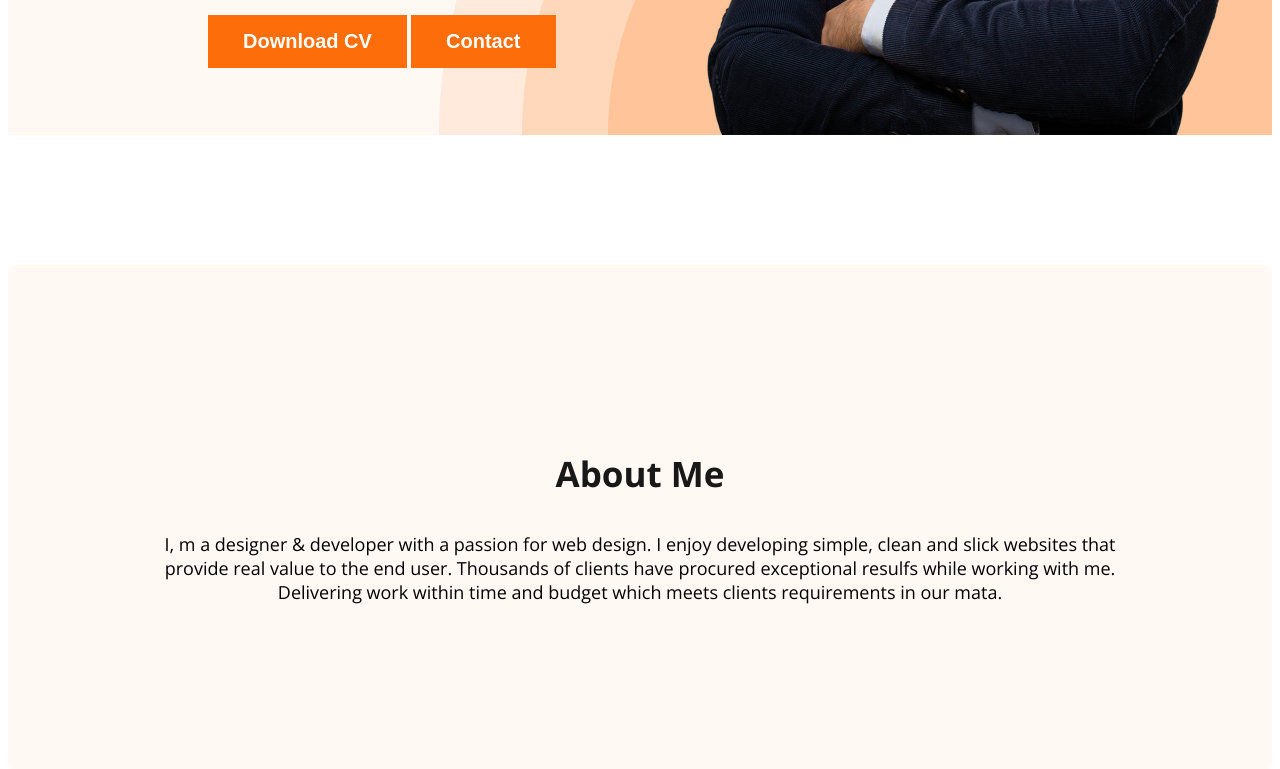
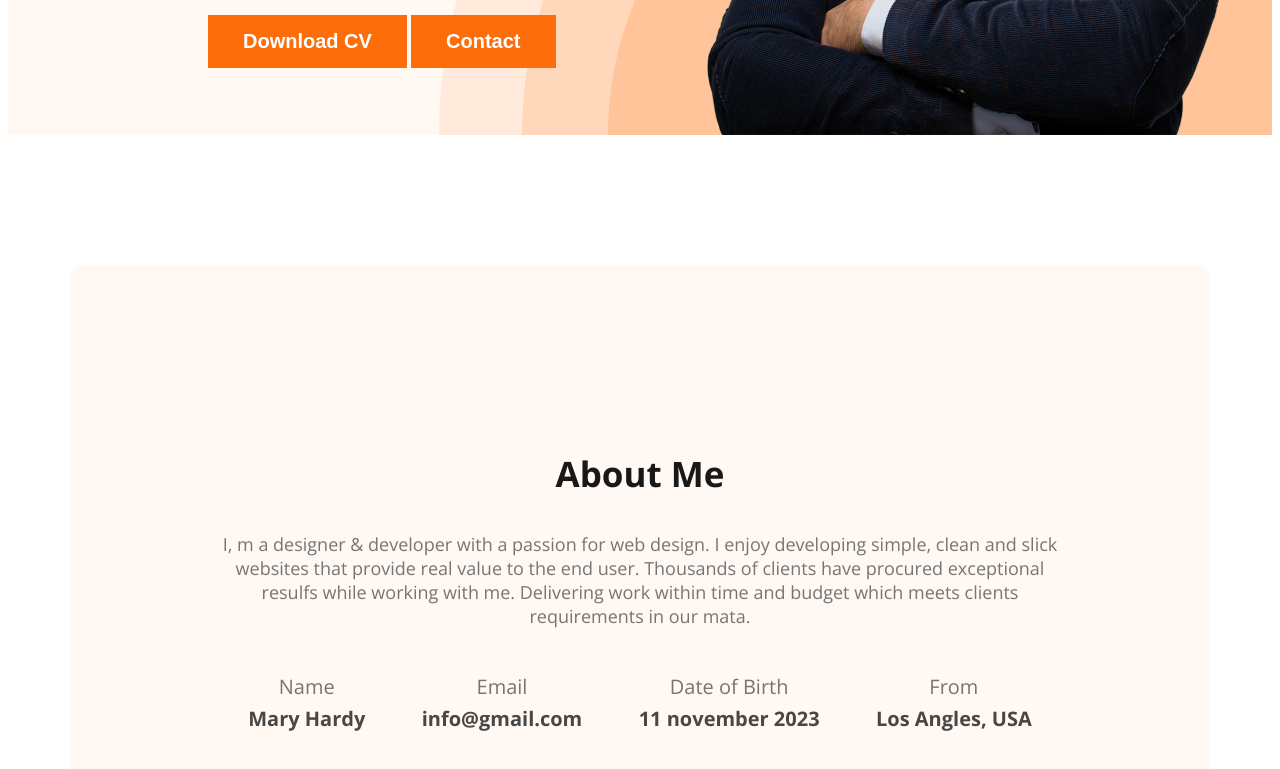
Before and after one commit to AbdulAzizChyMustakim/web-developer-portfolio, a plain HTML site: page index.html in a window 1280 px wide. Shown: the part 730-1499 px from the top of the page. Drawn offline with nearby package versions, Linux system fonts and the light colour scheme.

Commit message:
about section completed

```diff
--- a/index.html
+++ b/index.html
@@ -39,6 +39,25 @@
         <section class="about">
             <h3 class="section-title">About Me</h3>
             <p class="section-description">I, m a designer & developer with a passion for web design. I enjoy developing simple, clean and slick websites that provide real value to the end user. Thousands of clients have procured exceptional resulfs while working with me. Delivering work within time and budget which meets clients requirements in our mata.</p>
+<div class="about-info-container">
+        <div class="about-info">
+            <h4 class="info-title">Name</h4>
+            <p class="info-description">Mary Hardy</p>
+        </div>
+        <div class="about-info">
+            <h4 class="info-title">Email</h4>
+            <p class="info-description">info@gmail.com</p>
+        </div>
+        <div class="about-info">
+            <h4 class="info-title">Date of Birth</h4>
+            <p class="info-description">11 november 2023</p>
+        </div>
+        <div class="about-info">
+            <h4 class="info-title">From</h4>
+            <p class="info-description">Los Angles, USA</p>
+        </div>
+</div>
+
         </section>
 
     </main>
--- a/styles/web portfolio styles.css
+++ b/styles/web portfolio styles.css
@@ -24,7 +24,7 @@ body{
 }
 
 .section-description{
-    color: #757575);
+    color: #757575;
     text-align: center;
     font-family: Open Sans;
     font-size: 18px;
@@ -94,9 +94,10 @@ nav a{
 }
 
 /* main section styles*/
-
-
-
+main{
+    max-width: 1140px;
+    margin: 0px auto;
+}
 
 
 /*about section styles*/
@@ -106,3 +107,22 @@ nav a{
     background: #FFF8F3;
     margin: 130px 0;
 }
+.about-info-container{
+    display: flex;
+    justify-content: space-around;
+}
+.about-info{
+    text-align: center;
+}
+.info-title{
+    color: #757575;
+    font-size: 20px;
+    margin-bottom: 5px;
+    font-weight: 400;
+}
+.info-description{
+    font-size: 20px;
+    color: #474747;
+    margin-top: 0;
+    font-weight: 700;
+}
```
